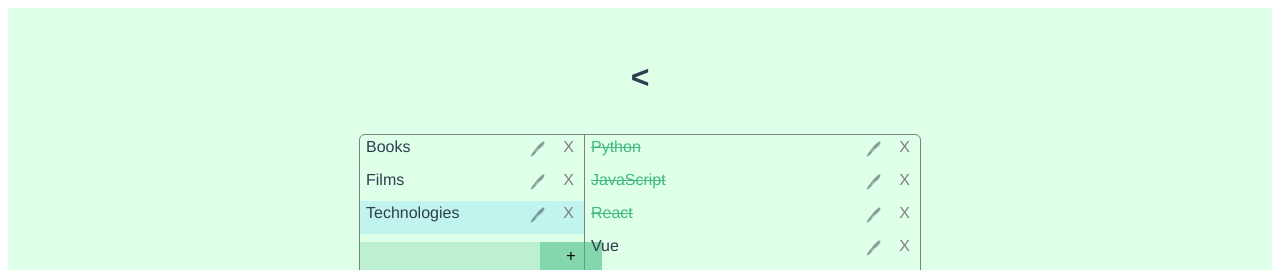
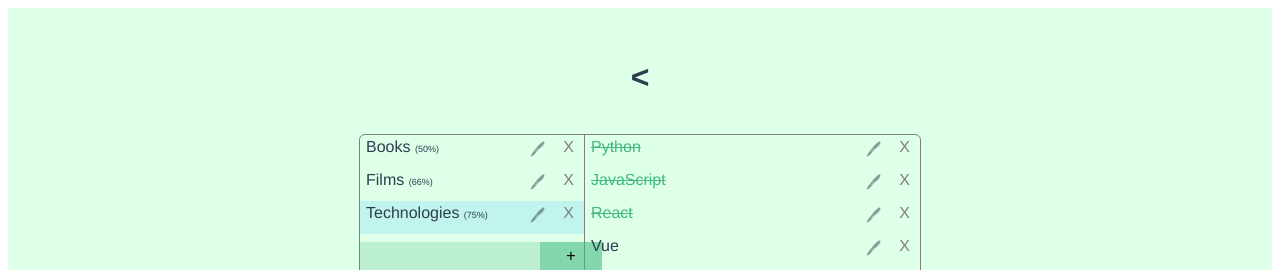
Before and after one commit to pitamer/learning_vue_cli, a Vue app: page /lists in a window 1280 px wide. Shown: the top 270 px of the page. Built offline with nearby package versions, Linux system fonts and the light colour scheme.

Commit message:
:sparkles: Add progress indication for the lists

```diff
--- a/src/components/ListsApp/ListMenu/index.vue
+++ b/src/components/ListsApp/ListMenu/index.vue
@@ -5,6 +5,8 @@
         v-for="list in lists"
         :class="[
           { current: lists.indexOf(list) === currentListIndex },
+          { allDone: list.items.length && list.items.every(i => i.done) },
+          { empty: !list.items.length },
           'list-title'
         ]"
         :key="lists.indexOf(list)"
@@ -14,6 +16,12 @@
           @click="$emit('set-current-list-index', lists.indexOf(list))"
         >
           {{ list.name }}
+          <span v-if="list.items.some(i => !i.done)" class="list-progress-indication">
+            {{ listProgressIndication(list) }}
+          </span>
+           <span v-else-if="!list.items.length" class="list-progress-indication">
+            (empty)
+          </span>
         </div>
         <EditButton @click="$emit('delete-list', lists.indexOf(list))" />
         <DeleteButton @click="$emit('delete-list', lists.indexOf(list))" />
@@ -63,6 +71,32 @@ export default {
       type: String,
       required: true
     }
+  },
+
+  methods: {
+    listProgressIndication(list) {
+      const itemsInList = list.items.length
+      const itemsDone = list.items.filter(i => i.done).length
+      const donePercentage = Math.floor(itemsDone / itemsInList * 100)
+      return `(${donePercentage}%)`
+    }
   }
 };
 </script>
+
+<style lang="scss">
+.list-menu {
+  .allDone {
+    .list-name {
+      color: #999999;
+    }
+  }
+  .list-progress-indication {
+    font-size: 9px;
+    text-align: right;
+  }
+  .empty {
+    color: var(--light-green)
+  }
+}
+</style>
```
